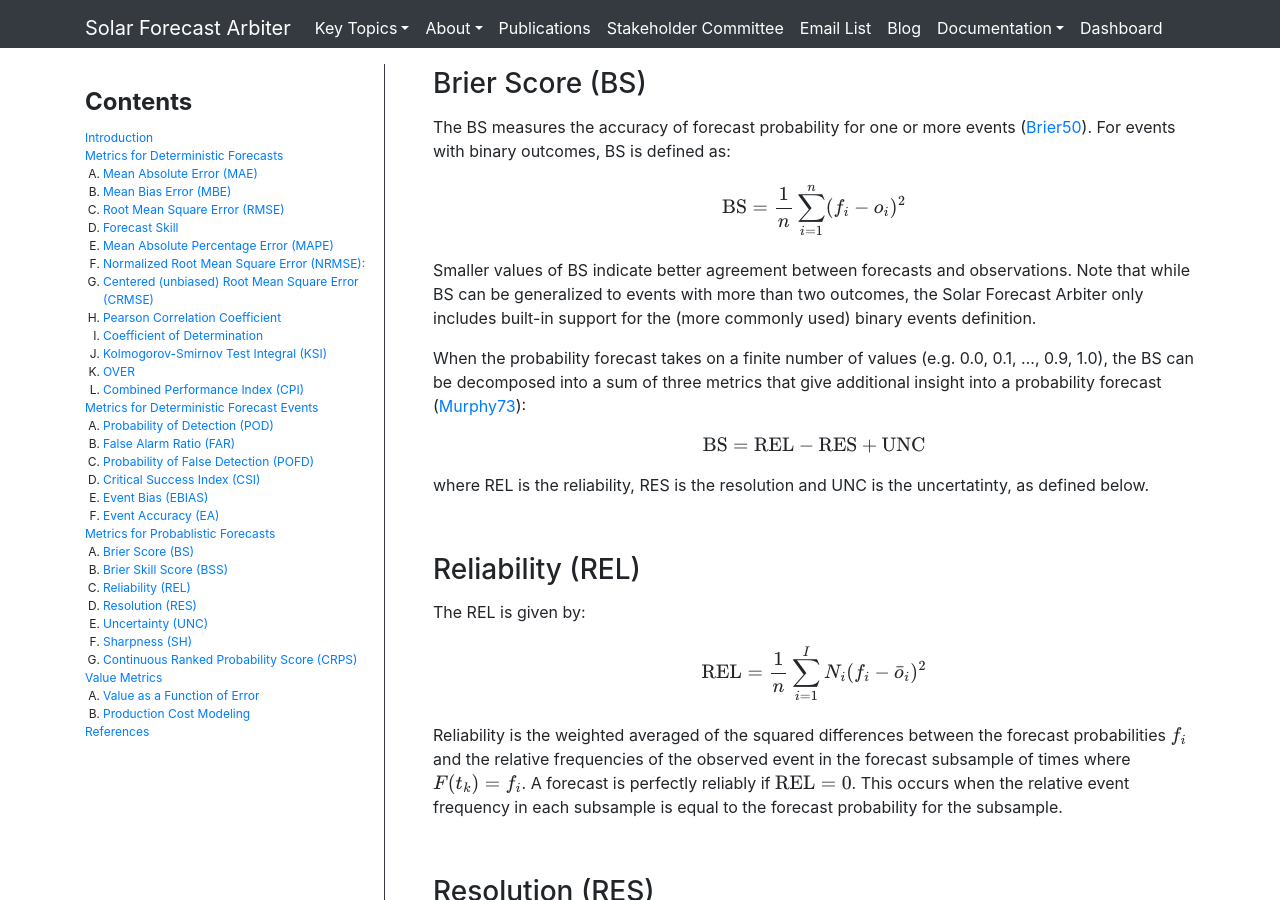
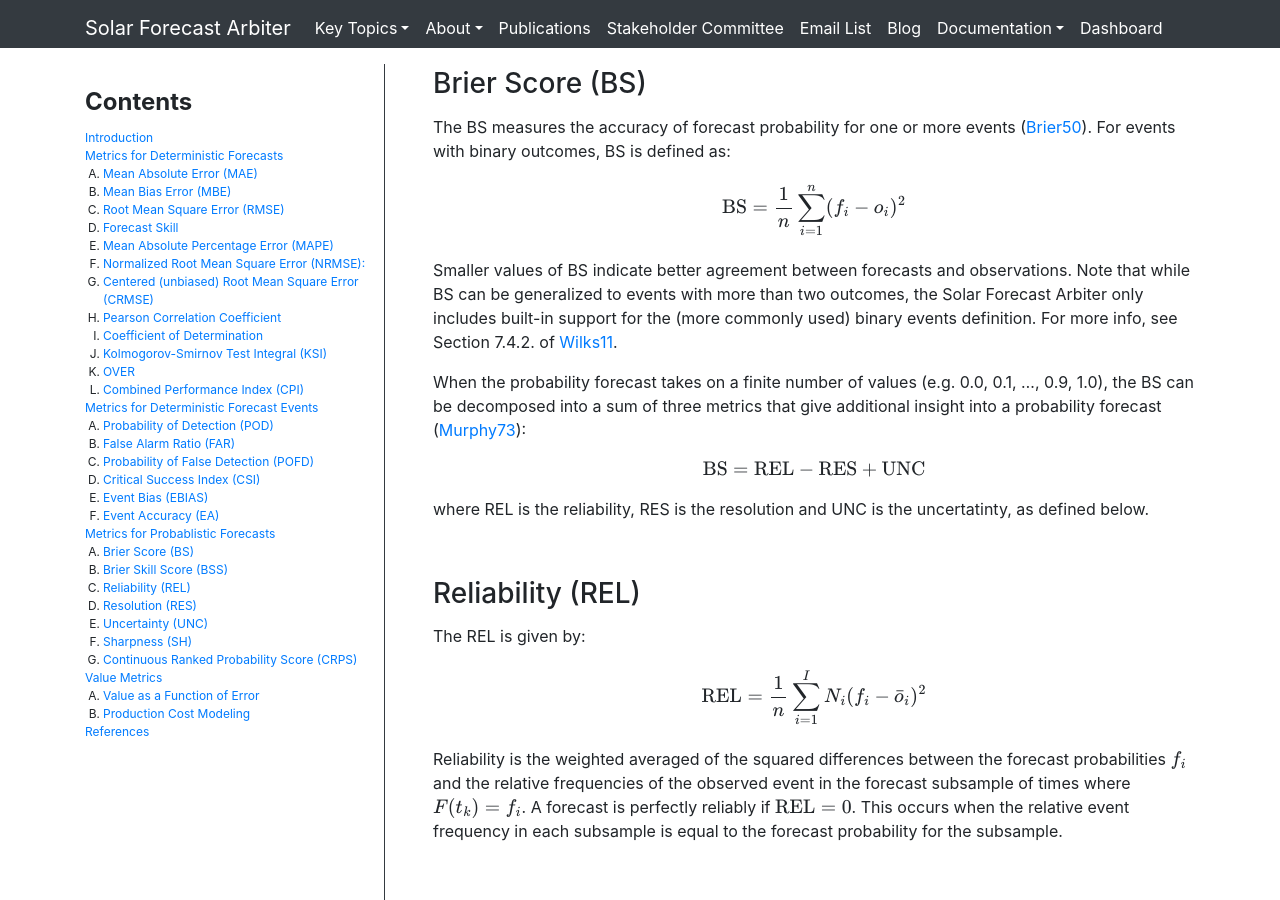
Before and after one commit to SolarArbiter/SolarArbiter.github.io, a Jekyll site: the page built from metrics.md, in a window 1280 px wide and 900 px high, scrolled down 6537 px. Built offline with Jekyll 4.4.1, drawn with Linux system fonts in a browser that asks for light colours; formulas are drawn with MathJax 3; our own code applies the rules of GitHub Pages for plain Markdown files.

Commit message:
metrics: BS: reference sec 7.4.2 of Wilks

```diff
--- a/metrics.md
+++ b/metrics.md
@@ -227,7 +227,7 @@ The BS measures the accuracy of forecast probability for one or more events ([Br
 
 $$ \text{BS} = \frac{1}{n} \sum_{i=1}^n (f_i - o_i)^2  $$
 
-Smaller values of BS indicate better agreement between forecasts and observations. Note that while BS can be generalized to events with more than two outcomes, the Solar Forecast Arbiter only includes built-in support for the (more commonly used) binary events definition.
+Smaller values of BS indicate better agreement between forecasts and observations. Note that while BS can be generalized to events with more than two outcomes, the Solar Forecast Arbiter only includes built-in support for the (more commonly used) binary events definition. For more info, see Section 7.4.2. of [Wilks11](#ref-wilks11).
 
 When the probability forecast takes on a finite number of values (e.g. 0.0, 0.1, ..., 0.9, 1.0), the BS can be decomposed into a sum of three metrics that give additional insight into a probability forecast ([Murphy73](#ref-murphy73)):
 
```
